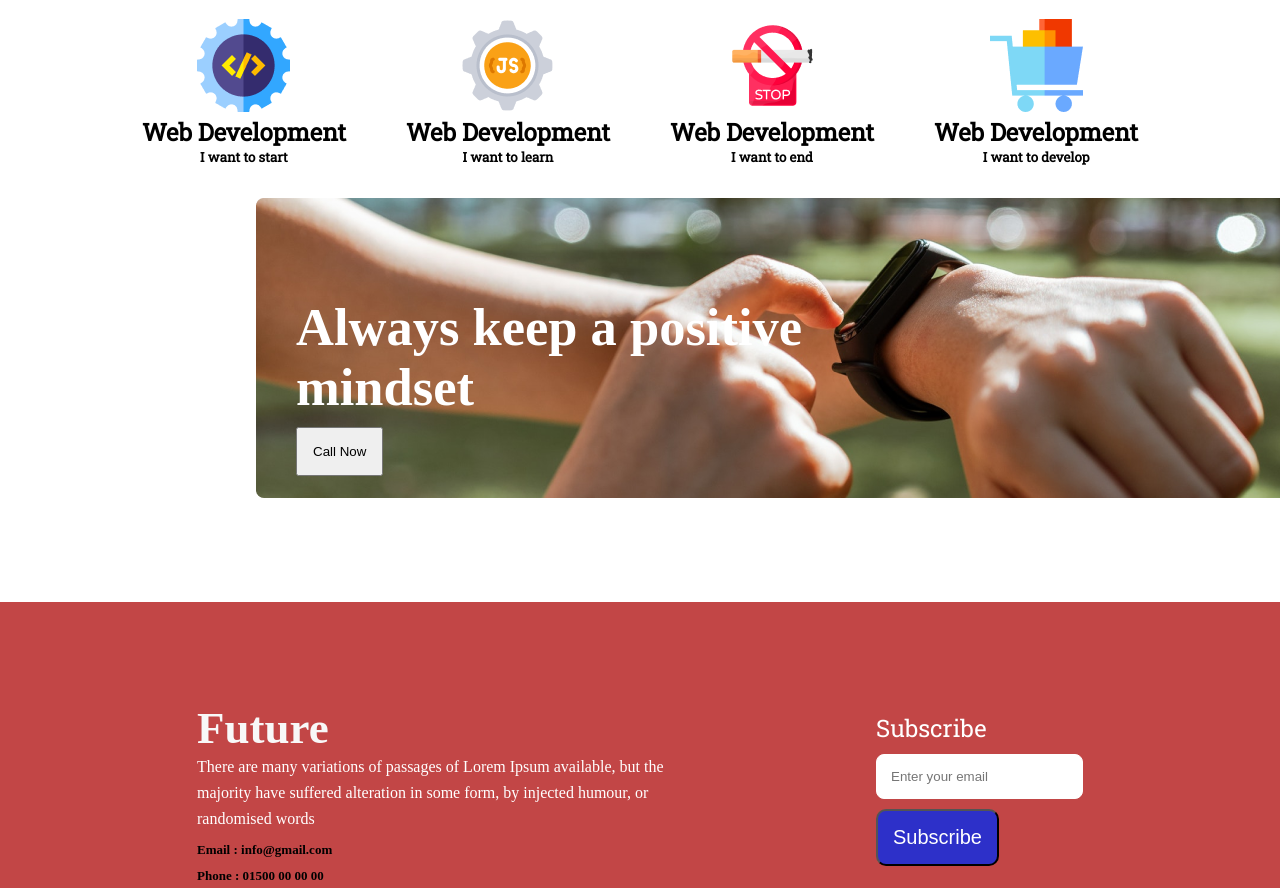
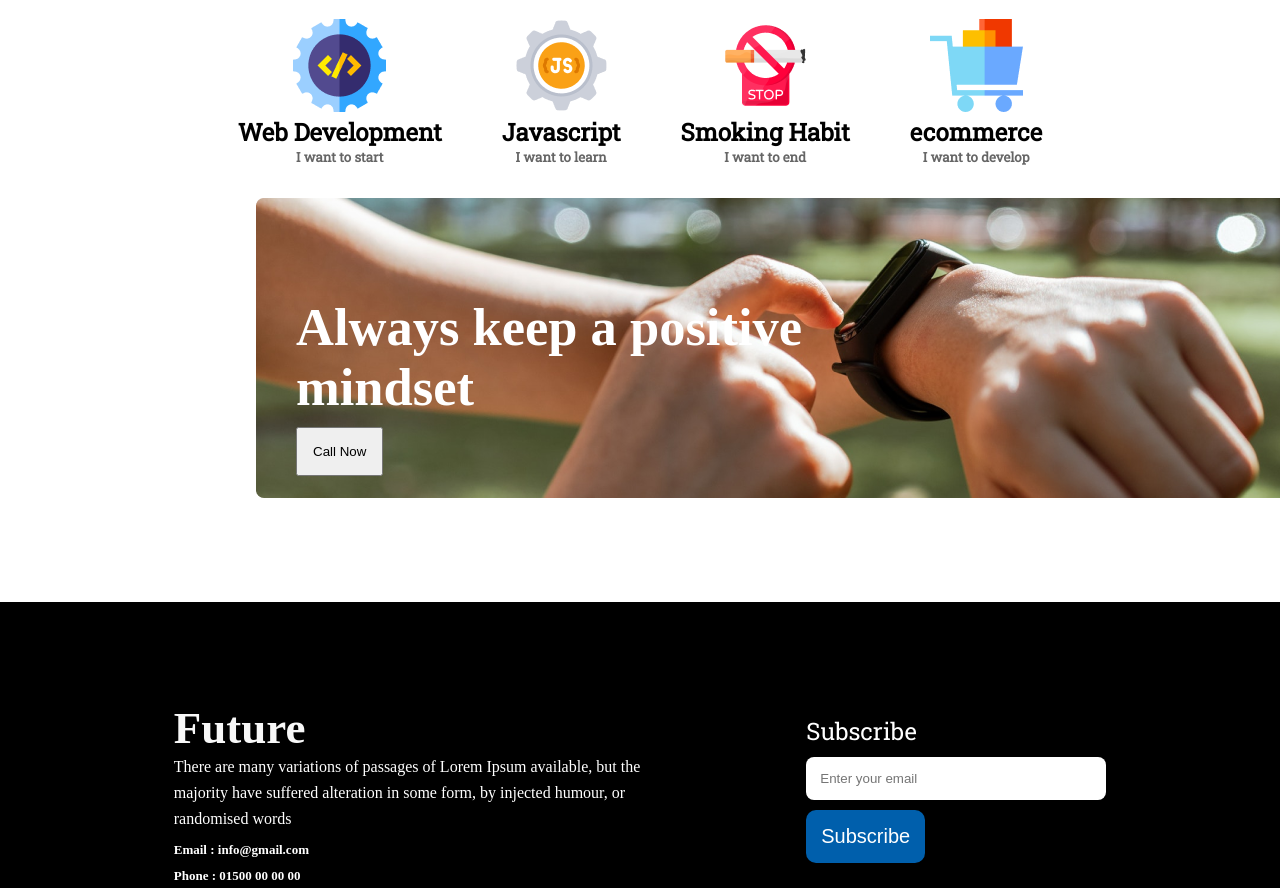
Before and after one commit to ROCKHOSSAIN/5th-module-demo-website, a plain HTML site: page index.html in a window 1280 px wide. Shown: the part 1711-2599 px from the top of the page. Drawn offline with Linux system fonts and the light colour scheme.

Commit message:
2nd revision

```diff
--- a/index.html
+++ b/index.html
@@ -101,22 +101,22 @@
                 <div>
                     <img src="images/icons/web.png" alt="">
                     <h1>Web Development</h1>
-                    <h5>I want to start</h5>
+                    <h5 class="wishes">I want to start</h5>
                 </div>
                 <div>
                     <img src="images/icons/js.png" alt="">
-                    <h1>Web Development</h1>
-                    <h5>I want to learn</h5>
+                    <h1>Javascript</h1>
+                    <h5 class="wishes">I want to learn</h5>
                 </div>
                 <div>
                     <img src="images/icons/smoke.png" alt="">
-                    <h1>Web Development</h1>
-                    <h5>I want to end</h5>
+                    <h1>Smoking Habit</h1>
+                    <h5 class="wishes">I want to end</h5>
                 </div>
                 <div>
                     <img src="images/icons/ecom.png" alt="">
-                    <h1>Web Development</h1>
-                    <h5>I want to develop</h5>
+                    <h1>ecommerce</h1>
+                    <h5 class="wishes">I want to develop</h5>
                 </div>
             </div>
         </section>
--- a/style.css
+++ b/style.css
@@ -106,6 +106,9 @@ font-weight: 400;
    margin-right: 10px;
    height: 25px;
 }
+.wishes{
+    opacity: 0.6;
+}
 /* end failure section */
 
 /* plan start  */
@@ -188,7 +191,7 @@ left: 40px;
     display: flex;
     align-items: center;
     justify-content: space-around;
-    background-color: rgb(194, 70, 70);
+    background-color: black;
     padding: 100px;
 }
 .title-footer{
@@ -212,6 +215,7 @@ left: 40px;
     margin:10px 0px;
     font-size: 13px;
     font-family: Work Sans;
+    color: white;
 
 }
 .social-links{
@@ -222,19 +226,21 @@ left: 40px;
 }
 .email-box{
     padding: 14px;
+    width: 300px;
     border-radius: 8px;
-    border: 1px solid #FFF;
     margin-top: 10px;
+    border: none;
 
 
 }
 .btn-footer{
-    background-color: #2d30c9;
+    background-color: #005FAC;;
     color: white;
 font-size: 20px;
 padding: 15px;
 border-radius: 10px;
 margin-top: 10px;
+border: none;
 }
 .footer-title{
     color: white;
```
